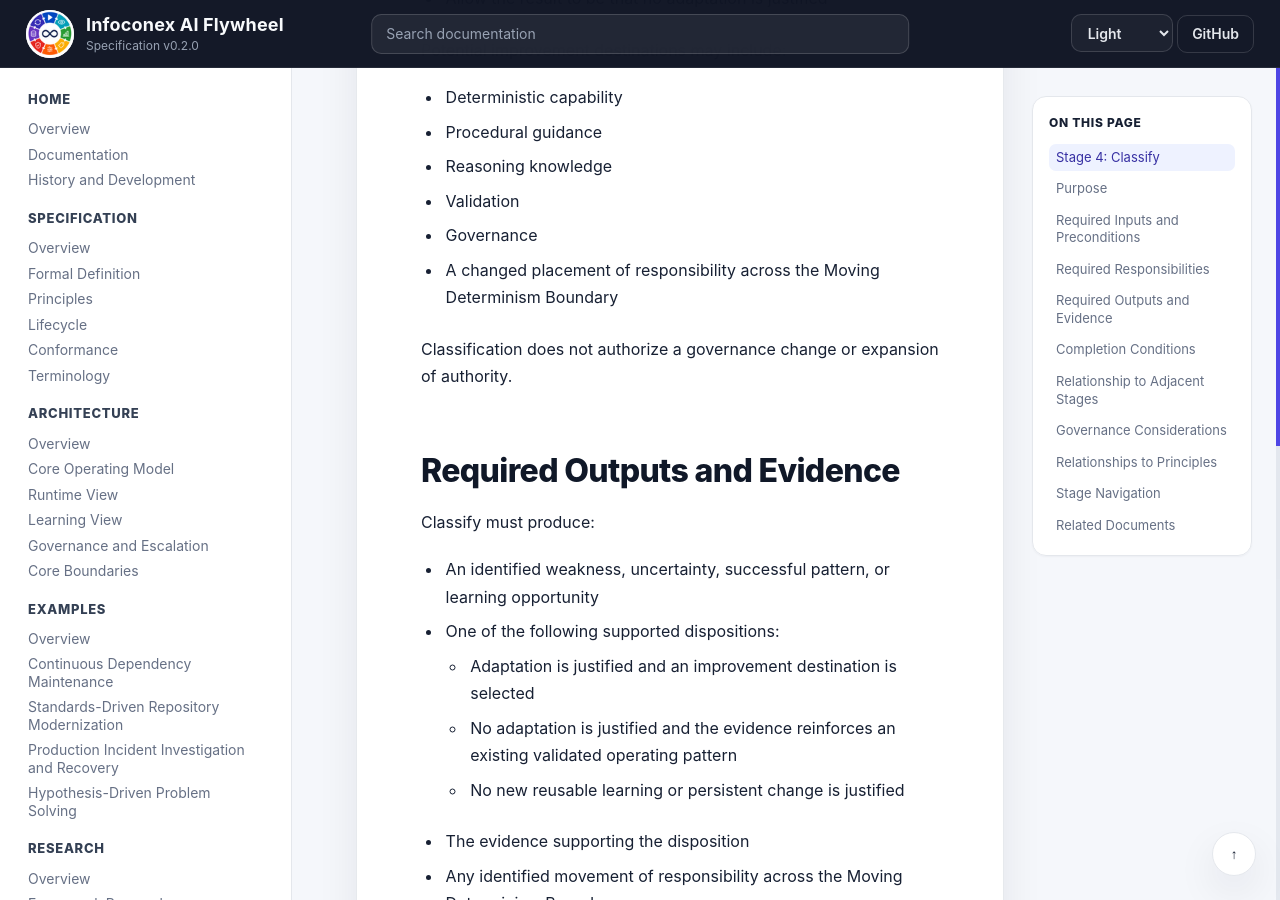
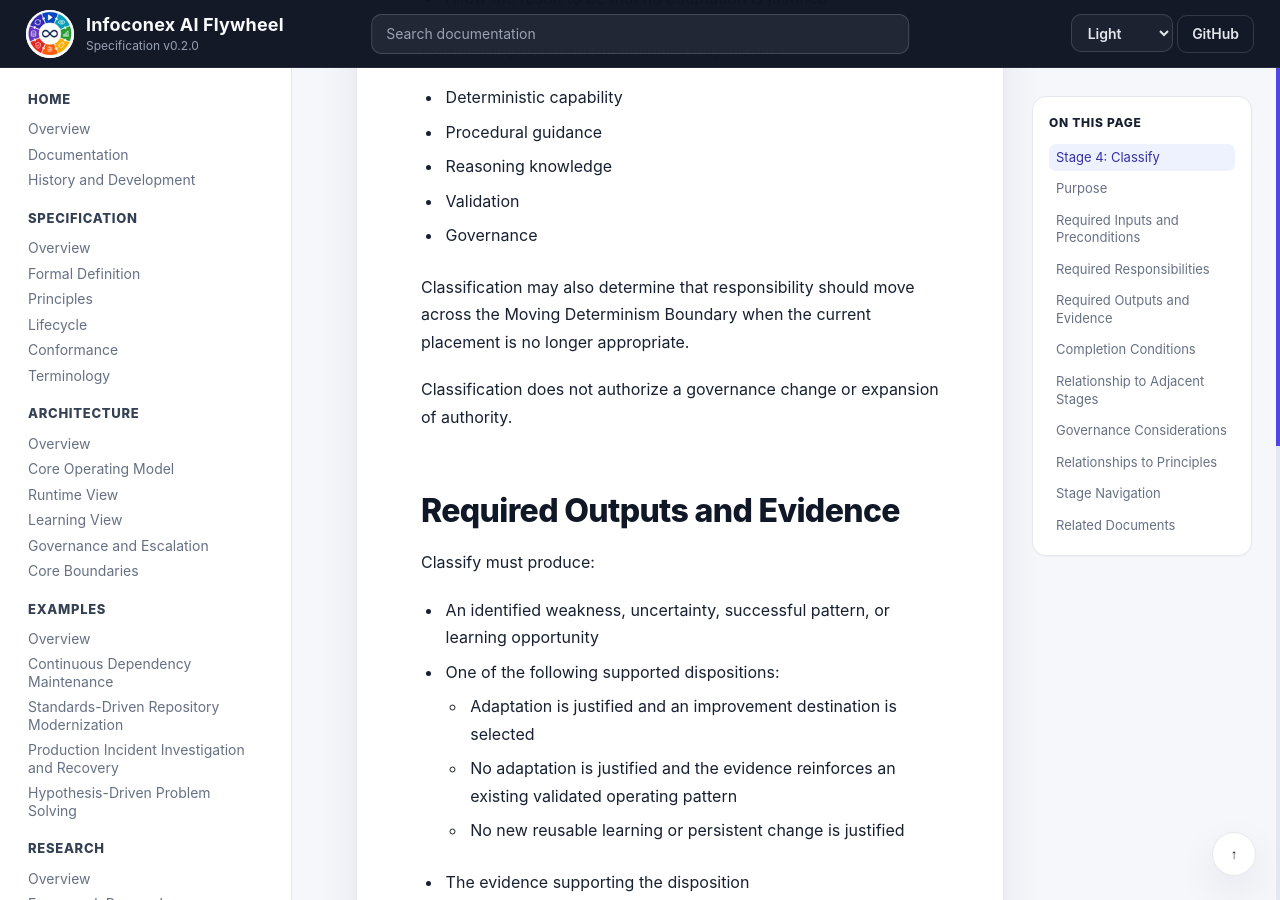
Before and after one commit to infoconex/ai-flywheel, a Jekyll site: the page built from docs/specification/lifecycle/04-classify.md, in a window 1280 px wide and 900 px high, scrolled down 1751 px. Built offline with Jekyll 4.4.1, drawn with Linux system fonts in a browser that asks for light colours; our own code applies the rules of GitHub Pages for plain Markdown files.

Commit message:
Keep Classify destinations distinct from boundary movement

```diff
--- a/docs/specification/lifecycle/04-classify.md
+++ b/docs/specification/lifecycle/04-classify.md
@@ -40,7 +40,8 @@ Potential improvement destinations may include:
 - Reasoning knowledge
 - Validation
 - Governance
-- A changed placement of responsibility across the Moving Determinism Boundary
+
+Classification may also determine that responsibility should move across the Moving Determinism Boundary when the current placement is no longer appropriate.
 
 Classification does not authorize a governance change or expansion of authority.
 
```
